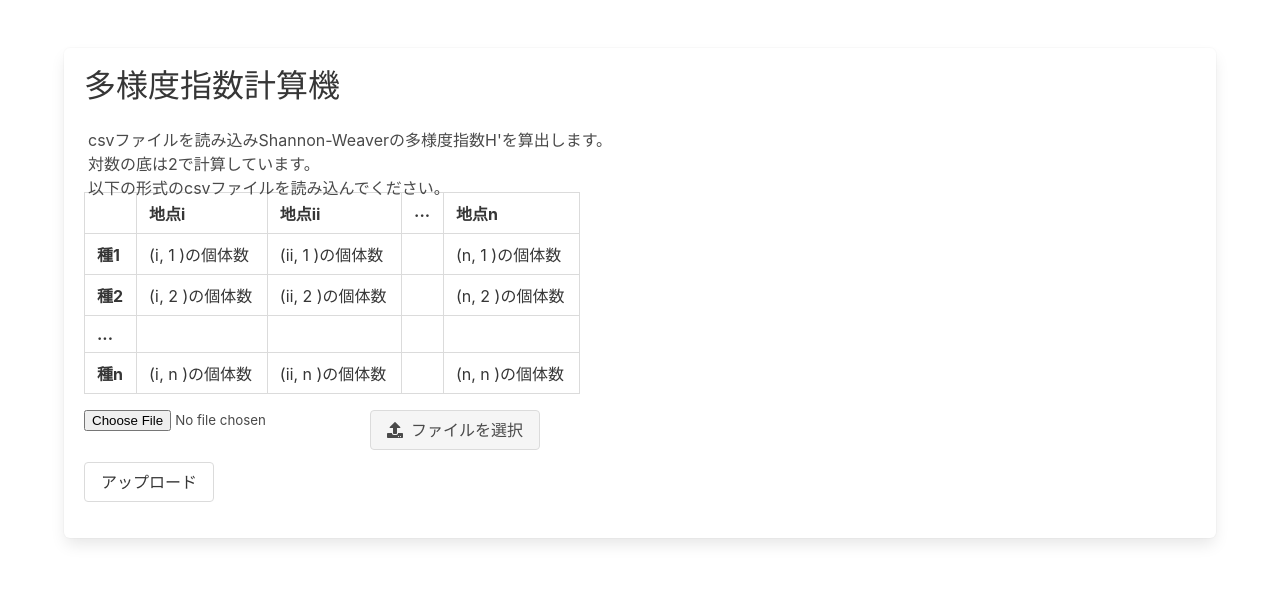
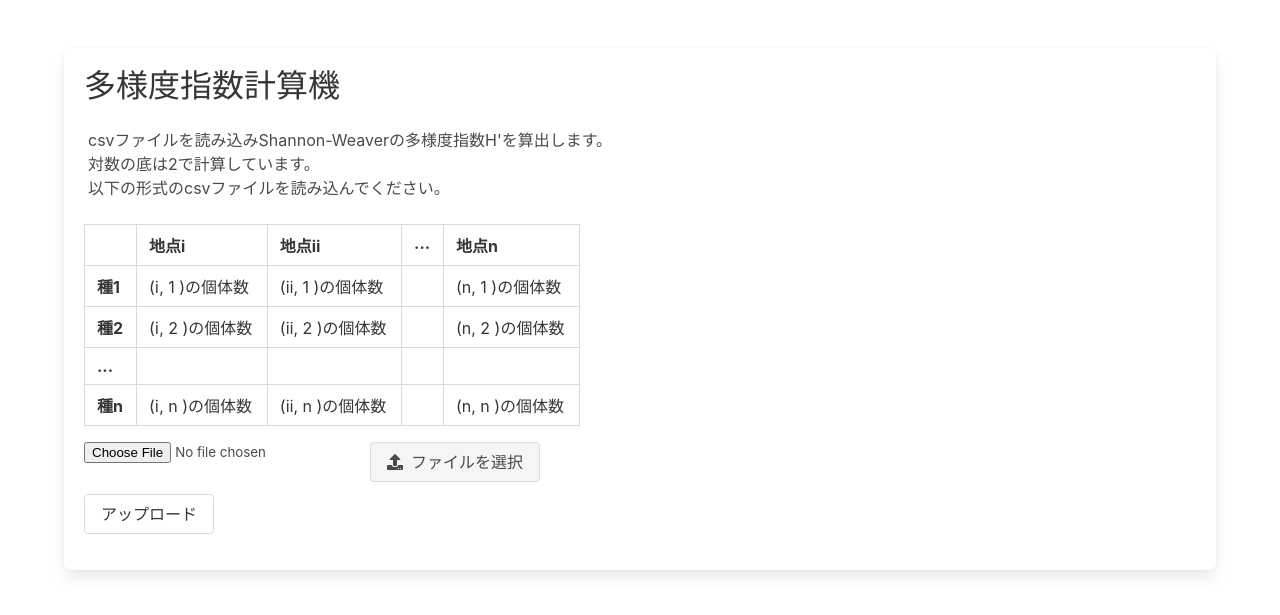
Before and after one commit to sorara7110/portfolio, a Django app: template project/calculator/templates/calculator/home.html in a window 1280 px wide. Shown: the part 64-679 px from the top of the page. Run offline with Django 3.2, Linux system fonts and the light colour scheme; the template is opened without the code that fills it, so the values that code supplies are empty, except form fields; tables that the repository leaves empty hold one stand-in row (values such as "Sample post"); form fields are guessed from the names that the template uses; some libraries are stand-ins or nearby versions.

Commit message:
update calculator

```diff
--- a/project/calculator/templates/calculator/home.html
+++ b/project/calculator/templates/calculator/home.html
@@ -8,7 +8,7 @@
             <div class="content">
               <!-- タイトル、説明 -->
                 <h1 id="site_title" class="title is-spaced has-text-weight-medium is-family-monospace">多様度指数計算機</h1>
-                <p class="pl-1">csvファイルを読み込みShannon-Weaverの多様度指数H'を算出します。<br>対数の底は2で計算しています。<br>以下の形式のcsvファイルを読み込んでください。</p>
+                <p class="pl-1">csvファイルを読み込みShannon-Weaverの多様度指数H'を算出します。<br>対数の底は2で計算しています。<br>以下の形式のcsvファイルを読み込んでください。<br></p>
                     <table id="table" class="table is-bordered">
                         <tbody>
                           <tr>
--- a/project/static/css/calculator/calc.css
+++ b/project/static/css/calculator/calc.css
@@ -31,7 +31,7 @@
 
 #table {
     z-index:1;
-    margin-top: -1.5rem;
+    margin-top: 1.5rem;
     padding-left: 0.1rem;
 }
 
```
